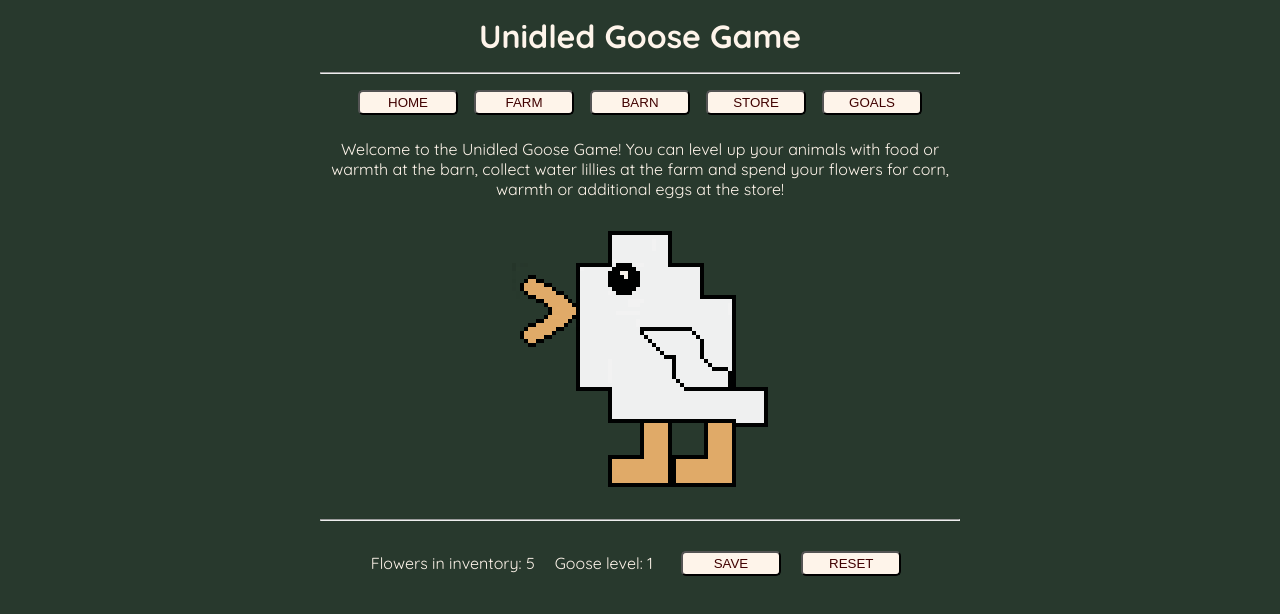
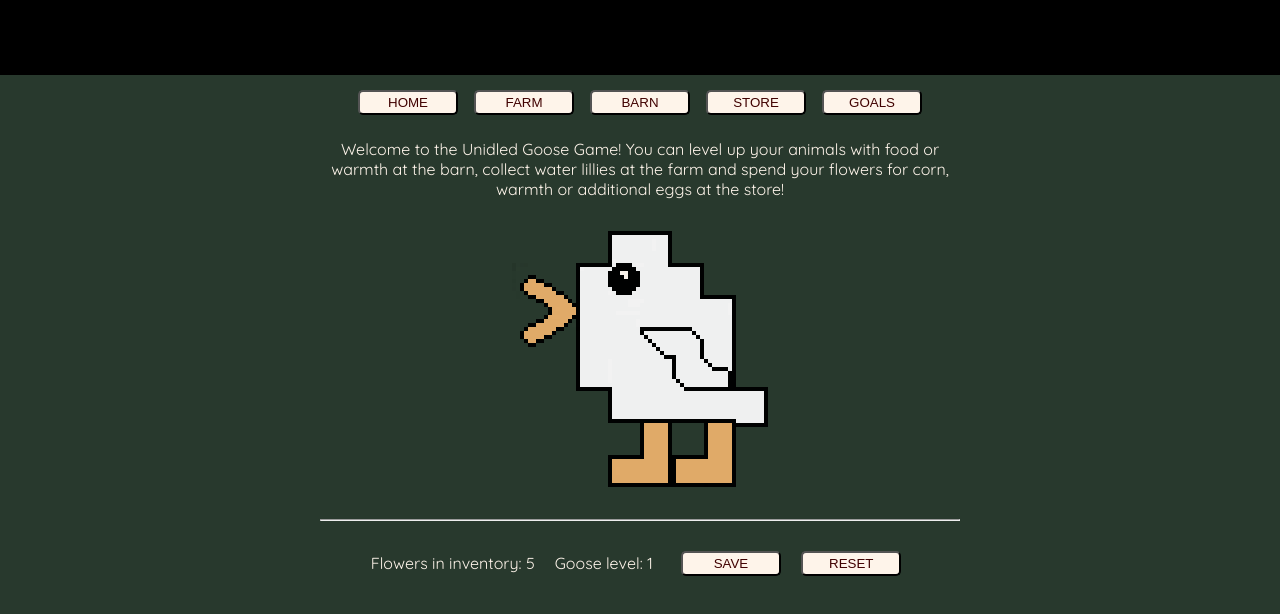
Before and after one commit to hulkran/the-pond.github.io, a plain HTML site: page Goose-Game/goose-index.html in a window 1280 px wide. Drawn offline with Linux system fonts and the light colour scheme.

Commit message:
Update goose-styles.css
added banner styles

```diff
--- a/Goose-Game/goose-styles.css
+++ b/Goose-Game/goose-styles.css
@@ -113,3 +113,23 @@ hr {
     max-height: 256px;
     filter: grayscale(25%);
 }
+
+/*BANNER*/
+#banner {
+    width: 100%;
+    height: 75px;
+    background-color: #000000;
+    text-align:center;
+    padding: 16px 0;
+    margin: 0;
+    z-index: 10;
+    position: absolute;
+    top: 0;
+    left: 0;
+}
+
+#banner p {
+    padding-top: 8px;
+    margin: auto;
+    opacity: 1;
+}
```
